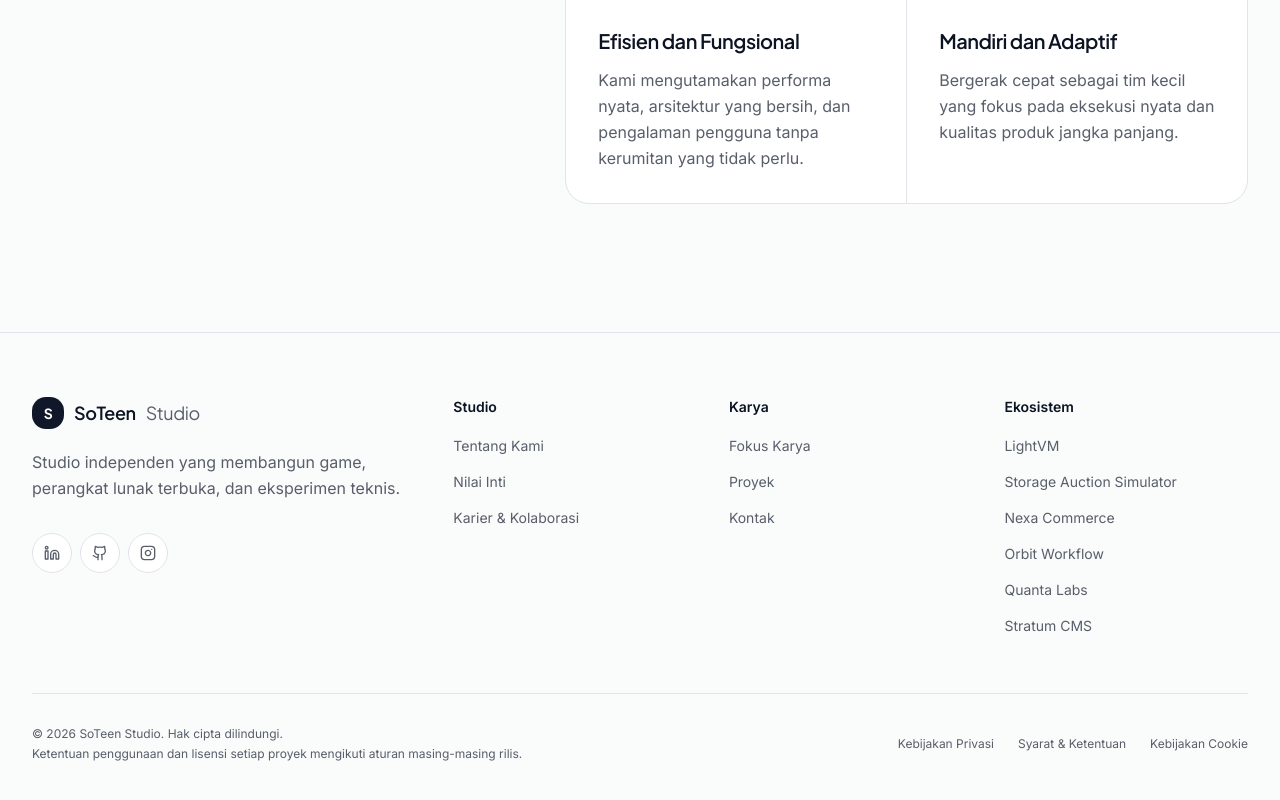
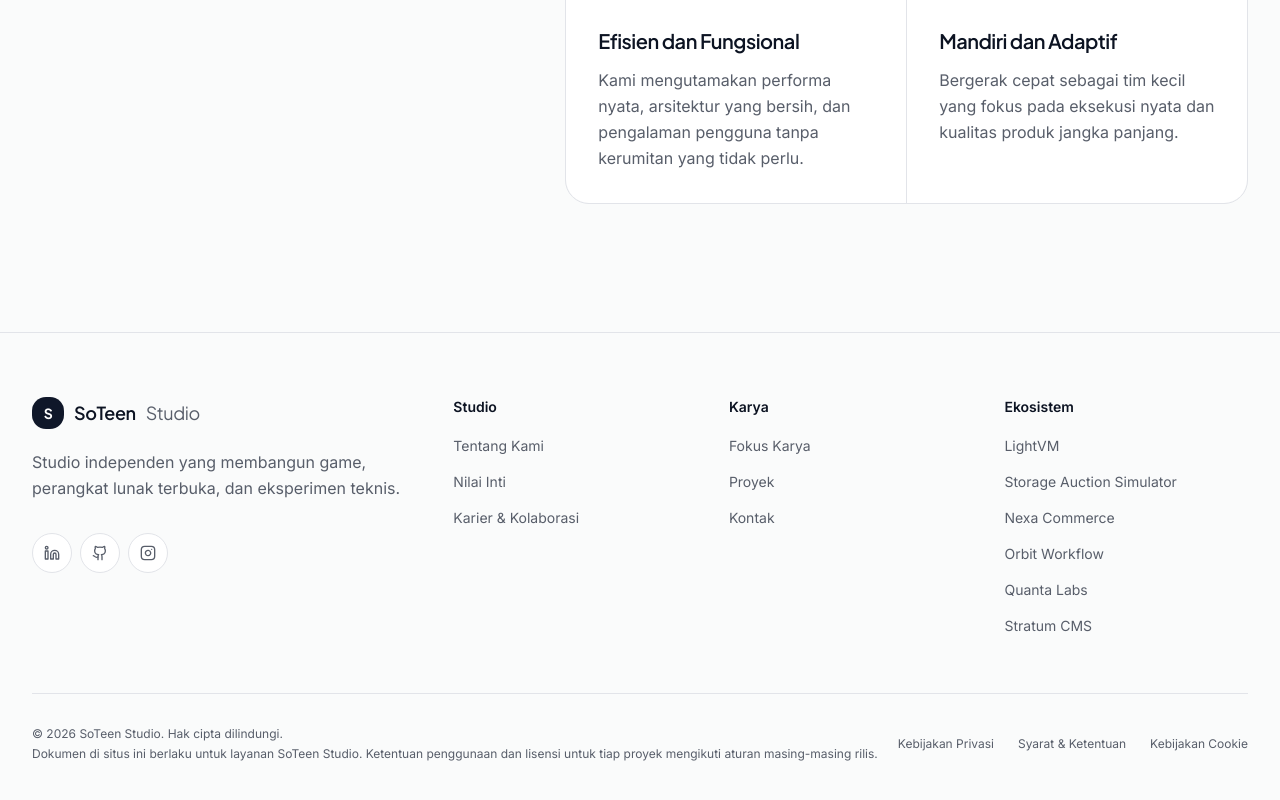
Before and after one commit to soteenstudio/portfolio, a Next.js app: page / in a window 1280 px wide. Shown: the part 3014-3814 px from the top of the page. Built offline with nearby package versions, Linux system fonts and the light colour scheme.

Commit message:
feat: update legal notice

```diff
--- a/data/content/en.ts
+++ b/data/content/en.ts
@@ -177,7 +177,7 @@ export const en: Dictionary = {
     footer: {
         ecosystem: "Ecosystem",
         rights: "All rights reserved.",
-        legalNotice: "Usage terms and licenses for each project follow the rules of each release.",
+        legalNotice: "The documents on this site apply to SoTeen Studio services. Usage terms and licenses for each project follow the rules of each release.",
         links: {
             privacy: "Privacy Policy",
             terms: "Terms & Conditions",
--- a/data/content/id.ts
+++ b/data/content/id.ts
@@ -177,7 +177,7 @@ export const id: Dictionary = {
     footer: {
         ecosystem: "Ekosistem",
         rights: "Hak cipta dilindungi.",
-        legalNotice: "Ketentuan penggunaan dan lisensi setiap proyek mengikuti aturan masing-masing rilis.",
+        legalNotice: "Dokumen di situs ini berlaku untuk layanan SoTeen Studio. Ketentuan penggunaan dan lisensi untuk tiap proyek mengikuti aturan masing-masing rilis.",
         links: {
             privacy: "Kebijakan Privasi",
             terms: "Syarat & Ketentuan",
```
